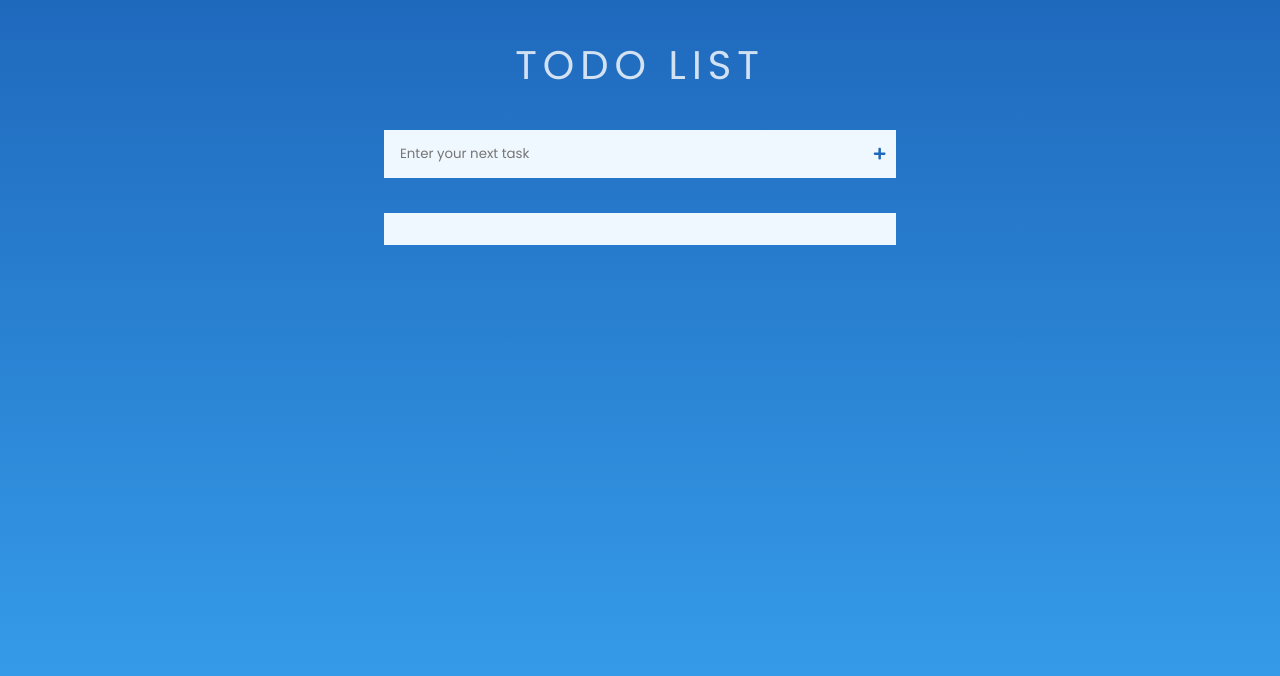
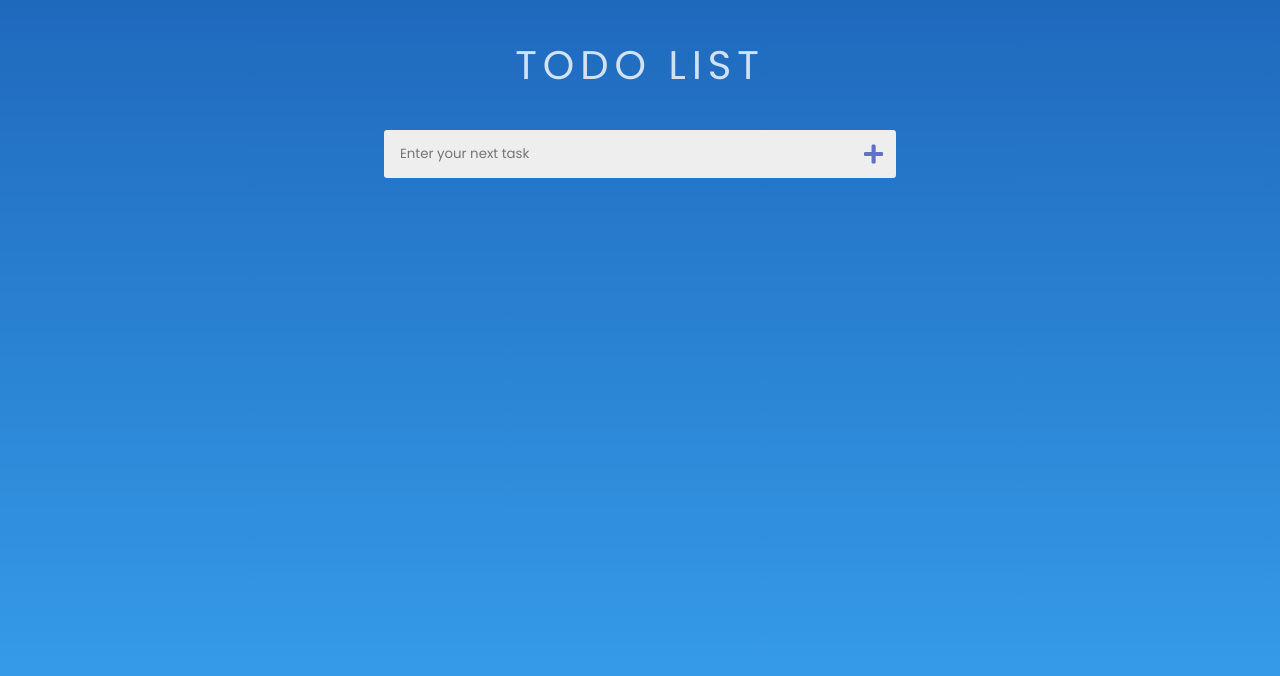
Before and after one commit to pmagalhaes2/todo-list, a React (Vite) app: page / in a window 1280 px wide. Shown: the top 676 px of the page. Built offline with nearby package versions, Linux system fonts and the light colour scheme.

Commit message:
feat: delete item to list

```diff
--- a/src/App.css
+++ b/src/App.css
@@ -18,40 +18,50 @@
   display: flex;
   align-items: center;
   justify-content: center;
+  margin-bottom: 1.5rem;
 }
 
 .form input {
-  background-color: aliceblue;
+  font-family: 'Poppins', sans-serif;
+  background-color: #EEEEEE;
   width: 30rem;
   height: 3rem;
   padding: 1rem;
   outline: none;
+  border-radius: 0.2rem 0 0 0.2rem;
+  color: #0C0910;
 }
 
-.form button {
+.form > svg {
   cursor: pointer;
-  background-color: aliceblue;
-  display: flex;
-  align-items: center;
-  justify-content: center;
+  background-color: #EEEEEE;
   width: 2rem;
   height: 3rem;
-  color: #1f69bd;
+  color: #6073C3;;
+  padding-right: 0.8rem;
+  border-radius: 0 0.2rem 0.2rem 0;
 }
 
 .task-list {
   display: flex;
   flex-direction: column;
-  gap: 1rem;
-  background-color: aliceblue;
+  gap: 2rem;
+  background-color: #0C0910;
   width: 32rem;
   padding: 1rem;
-  margin: 2.1875rem 0;
+  margin: 0.5rem 0;
   list-style: none;
+  border-radius: 0.5rem;
 }
 
 .task-list li {
   display: flex;
   align-items: center;
+  justify-content: space-between;
   gap: 0.8rem;
 }
+
+.task-list li > svg {
+  cursor: pointer;
+  color: #6073C3;
+}
--- a/src/App.tsx
+++ b/src/App.tsx
@@ -1,6 +1,12 @@
-import { ChangeEvent, FormEvent, useState } from "react";
+import {
+  ChangeEvent,
+  FormEvent,
+  MouseEvent,
+  useState,
+} from "react";
 import "./App.css";
-import { FaPlus } from "react-icons/fa";
+import { FaPlus, FaTrashAlt } from "react-icons/fa";
+import { Checkbox } from "./components/Checkbox/Checkbox";
 
 function App() {
   const [task, setTask] = useState("");
@@ -17,6 +23,11 @@ function App() {
     setTask("");
   };
 
+  const handleDelete = (e: MouseEvent<SVGElement>, index: number) => {
+    itemsList.splice(index, 1);
+    setItemsList([...itemsList]);
+  };
+
   return (
     <div className="main">
       <h1>Todo List</h1>
@@ -27,19 +38,18 @@ function App() {
           value={task}
           onChange={handleChange}
         />
-        <button>
-          <FaPlus />
-        </button>
+        <FaPlus />
       </form>
-      <ul className="task-list">
-        {itemsList.map((item, index) => {
-          return (
-            <li key={index}>
-              {item}
+      {itemsList.map((item, index) => {
+        return (
+          <ul className="task-list" key={index}>
+            <li>
+              <Checkbox text={item} />
+              <FaTrashAlt onClick={(e) => handleDelete(e, index)} />
             </li>
-          );
-        })}
-      </ul>
+          </ul>
+        );
+      })}
     </div>
   );
 }
```
